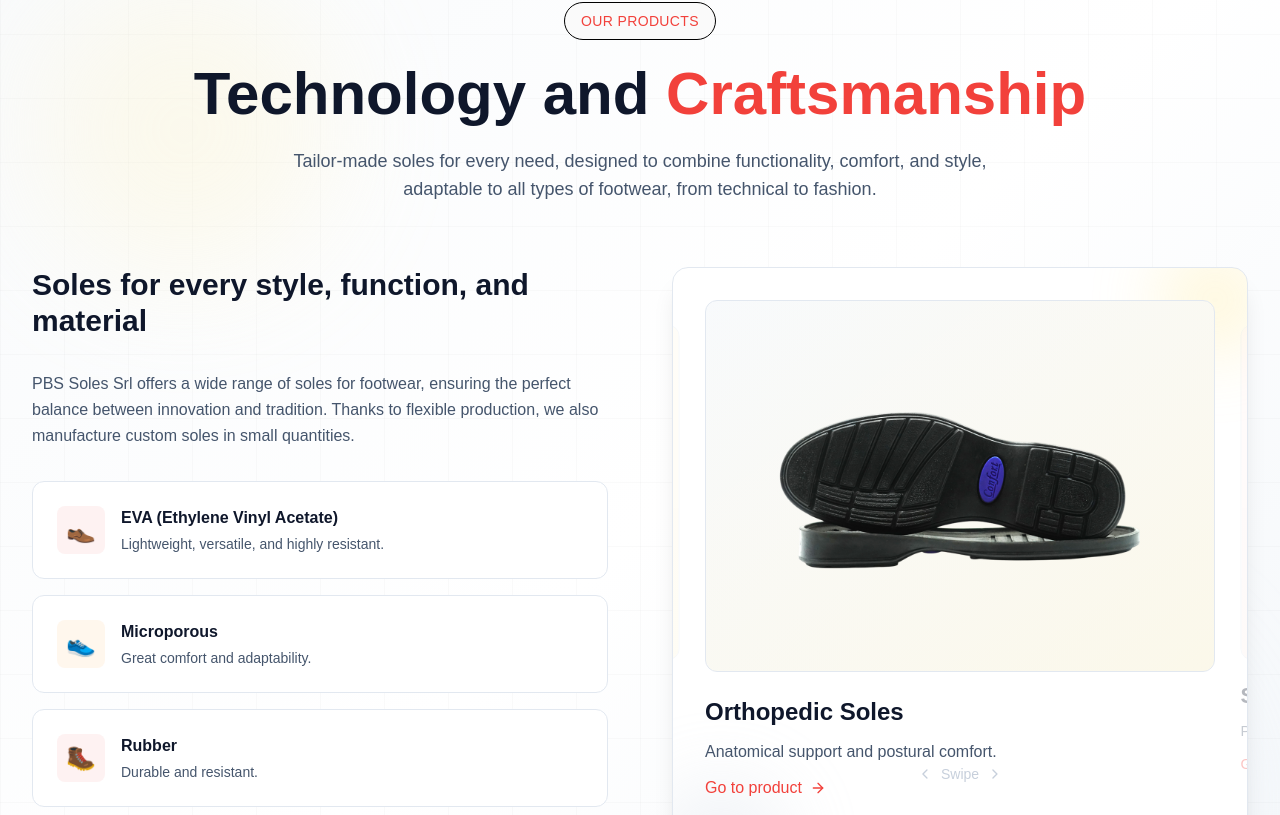
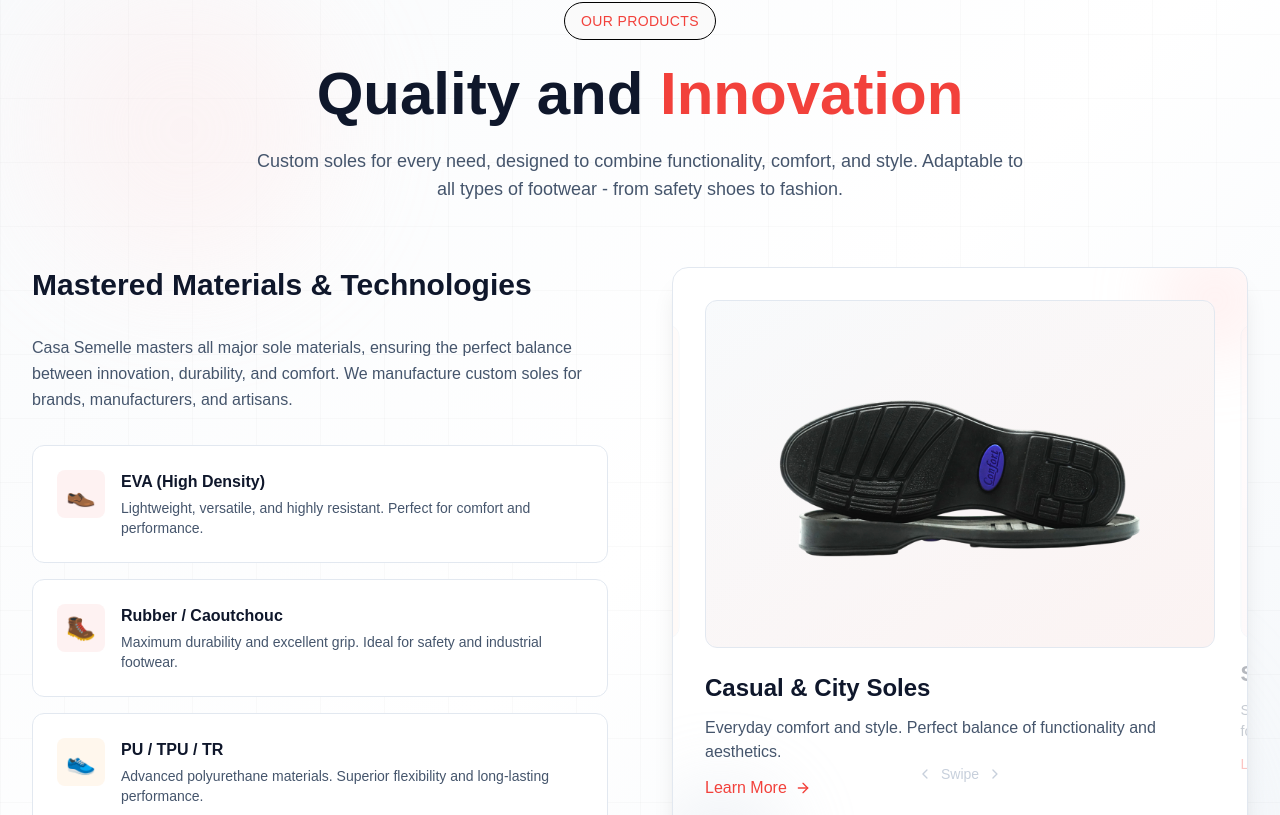
Before and after one commit to MANERO111/soles, a Next.js app: page /homePage in a window 1280 px wide. Shown: the part 1085-1900 px from the top of the page. Built offline with nearby package versions, Linux system fonts and the light colour scheme.

Commit message:
modify text content

```diff
--- a/src/app/homePage/components/heroSection.tsx
+++ b/src/app/homePage/components/heroSection.tsx
@@ -229,7 +229,7 @@ function HeroSection() {
                 <div className="text-sm text-slate-600 mt-1">{t('hero.stats.clients')}</div>
               </div>
               <div>
-                <div className="text-3xl font-bold text-slate-900">4 {t('common.materials')}</div>
+                <div className="text-3xl font-bold text-slate-900">8 {t('common.materials')}</div>
                 <div className="text-sm text-slate-600 mt-1">{t('hero.stats.materials')}</div>
               </div>
             </div>
--- a/src/app/homePage/components/productsSection.tsx
+++ b/src/app/homePage/components/productsSection.tsx
@@ -19,7 +19,7 @@ function ProductsSection() {
       title: t('product.items.lightSole.title'),
       description: t('product.items.lightSole.description'),
       image: "/img/17.png",
-      color: "from-orange-50 to-amber-50"
+      color: "from-red-50 to-orange-50"
     },
     {
       title: t('product.items.orthopedicSoles.title'),
@@ -46,13 +46,7 @@ function ProductsSection() {
       icon: "👞",
       name: t('product.materials.eva.name'),
       description: t('product.materials.eva.description'),
-      color: "bg-red-50 border-red-200"
-    },
-    {
-      icon: "👟",
-      name: t('product.materials.microporous.name'),
-      description: t('product.materials.microporous.description'),
-      color: "bg-orange-50 border-orange-200"
+      color: "bg-red-50 border-[#f2413b]/30"
     },
     {
       icon: "🥾",
@@ -61,10 +55,16 @@ function ProductsSection() {
       color: "bg-red-50 border-red-200"
     },
     {
+      icon: "👟",
+      name: t('product.materials.pu.name'),
+      description: t('product.materials.pu.description'),
+      color: "bg-orange-50 border-orange-200"
+    },
+    {
       icon: "🌱",
-      name: t('product.materials.cork.name'),
-      description: t('product.materials.cork.description'),
-      color: "bg-orange-50 border-orange-200"
+      name: t('product.materials.leather.name'),
+      description: t('product.materials.leather.description'),
+      color: "bg-red-50 border-[#f2413b]/30"
     }
   ];
 
@@ -111,7 +111,6 @@ function ProductsSection() {
     if (!isDragging) return;
     setIsDragging(false);
 
-    // Threshold for slide change (30% of container width)
     const threshold = containerRef.current ? containerRef.current.offsetWidth * 0.3 : 100;
 
     if (dragOffset > threshold) {
@@ -124,7 +123,6 @@ function ProductsSection() {
     setTranslateX(0);
   };
 
-  // Mouse events
   const handleMouseDown = (e: React.MouseEvent) => {
     handleDragStart(e.clientX);
   };
@@ -143,7 +141,6 @@ function ProductsSection() {
     }
   };
 
-  // Touch events
   const handleTouchStart = (e: React.TouchEvent) => {
     handleDragStart(e.touches[0].clientX);
   };
@@ -162,7 +159,7 @@ function ProductsSection() {
       <div className="absolute inset-0 bg-[linear-gradient(rgba(0,0,0,.02)_1px,transparent_1px),linear-gradient(90deg,rgba(0,0,0,.02)_1px,transparent_1px)] bg-[size:64px_64px]"></div>
 
       {/* Decorative Blobs */}
-      <div className="absolute top-20 left-10 w-72 h-72 bg-amber-100 rounded-full blur-3xl opacity-30"></div>
+      <div className="absolute top-20 left-10 w-72 h-72 bg-red-100 rounded-full blur-3xl opacity-30"></div>
       <div className="absolute bottom-40 right-10 w-96 h-96 bg-slate-200 rounded-full blur-3xl opacity-20"></div>
 
       <div className="relative max-w-7xl mx-auto px-4 sm:px-6 lg:px-8">
@@ -214,7 +211,7 @@ function ProductsSection() {
                       <p className="text-sm text-slate-600">{material.description}</p>
                     </div>
                   </div>
-                  <div className="absolute inset-0 rounded-xl bg-gradient-to-r from-amber-500/0 via-amber-500/5 to-amber-500/0 opacity-0 group-hover:opacity-100 transition-opacity duration-300"></div>
+                  <div className="absolute inset-0 rounded-xl bg-gradient-to-r from-[#f2413b]/0 via-[#f2413b]/5 to-[#f2413b]/0 opacity-0 group-hover:opacity-100 transition-opacity duration-300"></div>
                 </div>
               ))}
             </div>
@@ -253,7 +250,7 @@ function ProductsSection() {
                       <div className="space-y-6 h-full flex flex-col">
                         {/* Product Image */}
                         <div className={`flex-1 bg-gradient-to-br ${product.color} rounded-xl flex items-center justify-center relative overflow-hidden group border border-slate-200`}>
-                          <div className="absolute inset-0 bg-gradient-to-br from-transparent to-amber-100/30 group-hover:from-amber-50/20 group-hover:to-amber-100/40 transition-all duration-500"></div>
+                          <div className="absolute inset-0 bg-gradient-to-br from-transparent to-red-100/30 group-hover:from-red-50/20 group-hover:to-red-100/40 transition-all duration-500"></div>
                           <div className="relative z-10 w-full h-full flex items-center justify-center p-8">
                             <div className={`text-8xl transform transition-transform duration-500 ${isActive && !isDragging ? 'scale-100' : 'scale-90'}`}>
                               <Image src={product.image} alt={product.title} width={400} height={400} />
@@ -323,7 +320,7 @@ function ProductsSection() {
               </div>
 
               {/* Decorative Corner Accents */}
-              <div className="absolute -top-4 -right-4 w-24 h-24 bg-amber-200 rounded-full blur-2xl opacity-40"></div>
+              <div className="absolute -top-4 -right-4 w-24 h-24 bg-red-200 rounded-full blur-2xl opacity-40"></div>
               <div className="absolute -bottom-4 -left-4 w-32 h-32 bg-slate-300 rounded-full blur-2xl opacity-30"></div>
             </div>
           </div>
--- a/src/app/locales/en/common.json
+++ b/src/app/locales/en/common.json
@@ -27,59 +27,57 @@
       "clients": "Happy Clients",
       "materials": "Sole Materials"
     },
-
       "product": {
         "badge": "Our Products",
         "title": {
-        "line1": "Technology and",
-        "line2": "Craftsmanship"
+          "line1": "Quality and",
+          "line2": "Innovation"
         },
-        "description": "Tailor-made soles for every need, designed to combine functionality, comfort, and style, adaptable to all types of footwear, from technical to fashion.",
+        "description": "Custom soles for every need, designed to combine functionality, comfort, and style. Adaptable to all types of footwear - from safety shoes to fashion.",
         "materials": {
-        "title": "Soles for every style, function, and material",
-        "description": "PBS Soles Srl offers a wide range of soles for footwear, ensuring the perfect balance between innovation and tradition. Thanks to flexible production, we also manufacture custom soles in small quantities.",
+          "title": "Mastered Materials & Technologies",
+          "description": "Casa Semelle masters all major sole materials, ensuring the perfect balance between innovation, durability, and comfort. We manufacture custom soles for brands, manufacturers, and artisans.",
           "eva": {
-            "name": "EVA (Ethylene Vinyl Acetate)",
-            "description": "Lightweight, versatile, and highly resistant."
-        },
-        "microporous": {
-            "name": "Microporous",
-            "description": "Great comfort and adaptability."
+            "name": "EVA (High Density)",
+            "description": "Lightweight, versatile, and highly resistant. Perfect for comfort and performance."
           },
           "rubber": {
-            "name": "Rubber",
-            "description": "Durable and resistant."
+            "name": "Rubber / Caoutchouc",
+            "description": "Maximum durability and excellent grip. Ideal for safety and industrial footwear."
           },
-        "cork": {
-            "name": "Agglomerated cork",
-            "description": "A natural material for eco-friendly solutions."
+          "pu": {
+            "name": "PU / TPU / TR",
+            "description": "Advanced polyurethane materials. Superior flexibility and long-lasting performance."
+          },
+          "leather": {
+            "name": "Leather & PVC",
+            "description": "Natural and synthetic materials. Classic elegance meets modern functionality."
           }
         },
         "items": {
           "lightSole": {
-            "title": "Light Sole",
-            "description": "Exclusive style and lightweight comfort."
+            "title": "Safety & Industrial Soles",
+            "description": "Robust protection with comfort. Designed for demanding work environments."
           },
           "orthopedicSoles": {
-            "title": "Orthopedic Soles",
-            "description": "Anatomical support and postural comfort."
+            "title": "Casual & City Soles",
+            "description": "Everyday comfort and style. Perfect balance of functionality and aesthetics."
           },
           "flatHeelSoles": {
-            "title": "Soles Flat heel",
-            "description": "Postural comfort, flat heel and durability."
+            "title": "Sandals & Slides",
+            "description": "Summer comfort and durability. Lightweight designs for warm weather footwear."
           },
           "fashionSole": {
-            "title": "Fashion Sole",
-            "description": "Exclusive design and custom finishes."
+            "title": "Custom Designer Soles",
+            "description": "Exclusive designs with custom colors, densities, branding, and logos for your brand."
           }
         },
         "cta": {
-        "product": "Go to product",
+          "product": "Learn More",
           "allProducts": "View All Products"
         },
         "swipe": "Swipe"
       },
-
       "aboutLegacy": {
         "badge": "Our Legacy",
         "title": {
@@ -119,9 +117,8 @@
           "exports": "Export Markets"
         }
       },
-
       "values": {
-        "title": "our values",
+          "title": "Why Choose Casa Semelle",
           "cta": {
             "learnMore": "Learn More",
             "exploreProcess": "Explore Our Process",
@@ -129,41 +126,41 @@
           },
           "items": {
             "expertise": {
-            "title": "5+ Years of Expertise",
-            "description": "Our company takes pride in a team of highly skilled professionals dedicated to excellence in sole manufacturing. With decades of acquired expertise, we master the art of blending materials and technologies to create diverse, customized solutions tailored to each customer's unique requirements.",
-            "badge": "⭐ Experienced"
+              "title": "7+ Years of Excellence",
+              "description": "Founded in 2018, Casa Semelle has rapidly become Morocco's #1 sole manufacturer. Our team of highly skilled professionals masters the art of blending materials and technologies, creating diverse, customized solutions tailored to each customer's unique requirements - from major international brands to local artisans.",
+              "badge": "⭐ Market Leader"
             },
             "innovation": {
-            "title": "Innovative Technology",
-            "description": "Through extensive research and development, we've pioneered advanced systems that significantly reduce the weight of TR, TPU, and PU soles. Our cutting-edge technology delivers distinctive benefits, creating footwear solutions that prioritize lightweight design, superior performance, and exceptional comfort.",
-            "badge": "💡 Innovative"
+              "title": "Complete Material Mastery",
+              "description": "We master all major sole materials: EVA high density, Rubber, PU, TPU, TR, Leather, PVC, and prefabricated soles. Our modern industrial machinery and expertise allow us to deliver exceptional quality across safety footwear, casual shoes, sandals, and custom designer solutions with superior performance and comfort.",
+              "badge": "💡 Multi-Material"
             },
             "flexibility": {
-            "title": "Flexible Order Solutions",
-            "description": "At PBS Soles, we understand diverse client needs and welcome orders of all sizes. With over 20 years of expertise in sole production, we're committed to delivering premium products regardless of order volume. From small batches of 100 pairs to large-scale production, expect efficient service, timely delivery, and unwavering quality.",
-            "badge": "🚀 Flexible"
+              "title": "Partnership with Global Brands",
+              "description": "Casa Semelle is trusted by world-renowned groups including Inditex, confirming our ability to meet the highest international standards. We serve major Moroccan brands, industrial workshops, and artisans alike - delivering premium quality, on-time delivery, and exemplary consistency regardless of project scale.",
+              "badge": "🌍 International"
             }
           }
       },
       "philosophy": {
-        "badge": "Our Philosophy",
+        "badge": "Our Approach",
         "title": {
-          "line1": "Craftsmanship meets",
-          "line2": "Innovation"
+          "line1": "Excellence meets",
+          "line2": "Expertise"
         },
         "description": {
-          "paragraph1": "As a growing company, we believe in the perfect balance between modern technology and traditional handcrafted techniques. Our approach ensures each sole is crafted with precision and passion.",
-          "paragraph2": "50% of our production remains handcrafted - a unique advantage that allows us to handle custom orders, create prototypes, and produce limited-edition collections with unmatched flexibility and quality.",
-          "paragraph3": "Every sole is designed in collaboration with designers and manufacturers, combining functionality, style, and superior materials. Our attention to detail ensures industrial efficiency with artisanal excellence."
+          "paragraph1": "Morocco's #1 sole manufacturer, combining modern machinery with expert craftsmanship. Trusted partner of major international brands.",
+          "paragraph2": "Cutting-edge facilities handling any scale - custom orders to large production. Mastering 8+ materials with unmatched flexibility.",
+          "paragraph3": "Custom solutions with designers and brands: colors, densities, branding, logos. Quality consistency that earned partnerships like Inditex."
         },
         "features": {
-          "custom": "✨ Custom Solutions",
-          "quality": "🎯 Quality Focus",
-          "delivery": "🚀 Fast Delivery"
+          "custom": "✨ Custom Development",
+          "quality": "🎯 International Standards",
+          "delivery": "🚀 Reliable Delivery"
         },
-        "cta": "Get in Touch",
+        "cta": "Partner With Us",
         "images": {
-          "craftsmanship": "Craftsmanship"
+          "craftsmanship": "Manufacturing Excellence"
         }
       },
       "contact": {
@@ -322,7 +319,6 @@
           "reset": "Reset Filters"
         }
       },
-
       "about": {
         "hero": {
           "badge": "Leader in Sole Manufacturing",
--- a/src/app/locales/fr/common.json
+++ b/src/app/locales/fr/common.json
@@ -30,53 +30,53 @@
       "product": {
         "badge": "Nos Produits",
         "title": {
-          "line1": "Technologie et",
-          "line2": "Savoir-Faire"
+          "line1": "Qualité et",
+          "line2": "Innovation"
         },
-        "description": "Des semelles sur mesure pour chaque besoin, conçues pour allier fonctionnalité, confort et style, adaptables à tous types de chaussures, du technique à la mode.",
+        "description": "Semelles sur mesure pour chaque besoin, conçues pour allier fonctionnalité, confort et style. Adaptables à tous les types de chaussures - de la sécurité à la mode.",
         "materials": {
-          "title": "Semelles pour chaque style, fonction et matériau",
-          "description": "PBS Soles Srl offre une large gamme de semelles pour chaussures, garantissant l'équilibre parfait entre innovation et tradition. Grâce à une production flexible, nous fabriquons également des semelles personnalisées en petites quantités.",
+          "title": "Matériaux & Technologies Maîtrisés",
+          "description": "Casa Semelle maîtrise tous les principaux matériaux de semelles, garantissant l'équilibre parfait entre innovation, durabilité et confort. Nous fabriquons des semelles sur mesure pour les marques, fabricants et artisans.",
           "eva": {
-            "name": "EVA (Acétate de Vinyle Éthylène)",
-            "description": "Léger, polyvalent et très résistant."
-          },
-          "microporous": {
-            "name": "Microporous",
-            "description": "Grand confort et adaptabilité."
+            "name": "EVA (Haute Densité)",
+            "description": "Léger, polyvalent et très résistant. Parfait pour le confort et la performance."
           },
           "rubber": {
             "name": "Caoutchouc",
-            "description": "Durable et résistant."
+            "description": "Durabilité maximale et excellente adhérence. Idéal pour les chaussures de sécurité et industrielles."
           },
-          "cork": {
-            "name": "Liège aggloméré",
-            "description": "Un matériau naturel pour des solutions écologiques."
+          "pu": {
+            "name": "PU / TPU / TR",
+            "description": "Matériaux en polyuréthane avancé. Flexibilité supérieure et performance durable."
+          },
+          "leather": {
+            "name": "Cuir & PVC",
+            "description": "Matériaux naturels et synthétiques. L'élégance classique rencontre la fonctionnalité moderne."
           }
         },
         "items": {
           "lightSole": {
-            "title": "Semelle Légère",
-            "description": "Style exclusif et confort léger."
+            "title": "Semelles Sécurité & Industrielles",
+            "description": "Protection robuste avec confort. Conçues pour les environnements de travail exigeants."
           },
           "orthopedicSoles": {
-            "title": "Semelles Orthopédiques",
-            "description": "Support anatomique et confort postural."
+            "title": "Semelles Casual & Ville",
+            "description": "Confort et style au quotidien. Équilibre parfait entre fonctionnalité et esthétique."
           },
           "flatHeelSoles": {
-            "title": "Semelles à talon plat",
-            "description": "Confort postural, talon plat et durabilité."
+            "title": "Sandales & Tongues",
+            "description": "Confort estival et durabilité. Designs légers pour les chaussures de temps chaud."
           },
           "fashionSole": {
-            "title": "Semelle de Mode",
-            "description": "Design exclusif et finitions personnalisées."
+            "title": "Semelles Designer Sur Mesure",
+            "description": "Designs exclusifs avec couleurs, densités, marquages et logos personnalisés pour votre marque."
           }
         },
         "cta": {
-          "product": "Voir le produit",
+          "product": "En Savoir Plus",
           "allProducts": "Voir Tous les Produits"
         },
-        "swipe": "Glisser"
+        "swipe": "Glissez"
       },
       "aboutLegacy": {
         "badge": "Notre Héritage",
@@ -118,49 +118,49 @@
         }
       },
       "values": {
-        "title": "nos valeurs",
+          "title": "Pourquoi Choisir Casa Semelle",
           "cta": {
             "learnMore": "En Savoir Plus",
-          "exploreProcess": "Explorer Notre Processus",
+            "exploreProcess": "Découvrir Notre Processus",
             "contactTeam": "Contacter Notre Équipe"
           },
           "items": {
             "expertise": {
-            "title": "5+ Ans d'Expertise",
-            "description": "Notre entreprise s'enorgueillit d'une équipe de professionnels hautement qualifiés dédiés à l'excellence dans la fabrication de semelles. Avec des décennies d'expertise acquise, nous maîtrisons l'art de mélanger les matériaux et les technologies pour créer des solutions diversifiées et personnalisées adaptées aux exigences uniques de chaque client.",
-            "badge": "⭐ Expérimenté"
+              "title": "7+ Ans d'Excellence",
+              "description": "Fondée en 2018, Casa Semelle est rapidement devenue le numéro un marocain de la fabrication de semelles. Notre équipe de professionnels hautement qualifiés maîtrise l'art de combiner matériaux et technologies, créant des solutions diversifiées et sur mesure adaptées aux exigences uniques de chaque client - des grandes marques internationales aux artisans locaux.",
+              "badge": "⭐ Leader du Marché"
             },
             "innovation": {
-            "title": "Technologie Innovante",
-            "description": "Grâce à une recherche et un développement approfondis, nous avons été les pionniers de systèmes avancés qui réduisent considérablement le poids des semelles TR, TPU et PU. Notre technologie de pointe offre des avantages distinctifs, créant des solutions de chaussures qui privilégient la conception légère, les performances supérieures et le confort exceptionnel.",
-            "badge": "💡 Innovant"
+              "title": "Maîtrise Complète des Matériaux",
+              "description": "Nous maîtrisons tous les principaux matériaux de semelles : EVA haute densité, Caoutchouc, PU, TPU, TR, Cuir, PVC et semelles préfabriquées. Notre machinerie industrielle moderne et notre expertise nous permettent de livrer une qualité exceptionnelle pour les chaussures de sécurité, les chaussures casual, les sandales et les solutions designer sur mesure avec performance et confort supérieurs.",
+              "badge": "💡 Multi-Matériaux"
             },
             "flexibility": {
-            "title": "Solutions de Commande Flexibles",
-            "description": "Chez PBS Soles, nous comprenons les besoins diversifiés des clients et accueillons les commandes de toutes tailles. Avec plus de 20 ans d'expertise dans la production de semelles, nous nous engageons à fournir des produits premium quel que soit le volume de commande. Des petits lots de 100 paires à la production à grande échelle, attendez-vous à un service efficace, une livraison ponctuelle et une qualité inébranlable.",
-            "badge": "🚀 Flexible"
+              "title": "Partenariat avec des Marques Mondiales",
+              "description": "Casa Semelle est approuvée par des groupes de renommée mondiale dont Inditex, confirmant notre capacité à répondre aux standards internationaux les plus exigeants. Nous servons les grandes marques marocaines, les ateliers industriels et les artisans - offrant une qualité premium, des livraisons ponctuelles et une constance exemplaire quelle que soit l'ampleur du projet.",
+              "badge": "🌍 International"
             }
           }
       },
       "philosophy": {
-        "badge": "Notre Philosophie",
+        "badge": "Notre Approche",
         "title": {
-          "line1": "Savoir-faire rencontre",
-          "line2": "Innovation"
+          "line1": "L'Excellence rencontre",
+          "line2": "l'Expertise"
         },
         "description": {
-          "paragraph1": "En tant qu'entreprise en croissance, nous croyons en l'équilibre parfait entre la technologie moderne et les techniques artisanales traditionnelles. Notre approche garantit que chaque semelle est fabriquée avec précision et passion.",
-          "paragraph2": "50% de notre production reste artisanale - un avantage unique qui nous permet de traiter les commandes personnalisées, de créer des prototypes et de produire des collections en édition limitée avec une flexibilité et une qualité inégalées.",
-          "paragraph3": "Chaque semelle est conçue en collaboration avec des designers et des fabricants, combinant fonctionnalité, style et matériaux supérieurs. Notre souci du détail garantit une efficacité industrielle avec une excellence artisanale."
+          "paragraph1": "Numéro un marocain de la fabrication de semelles, alliant machinerie moderne et savoir-faire expert. Partenaire de confiance des grandes marques internationales.",
+          "paragraph2": "Installations de pointe pour tout volume - commandes sur mesure à production massive. Maîtrise de 8+ matériaux avec flexibilité inégalée.",
+          "paragraph3": "Solutions sur mesure avec designers et marques : couleurs, densités, marquages, logos. Constance qualité ayant valu des partenariats comme Inditex."
         },
         "features": {
-          "custom": "✨ Solutions Personnalisées",
-          "quality": "🎯 Focus Qualité",
-          "delivery": "🚀 Livraison Rapide"
+          "custom": "✨ Développement Sur Mesure",
+          "quality": "🎯 Standards Internationaux",
+          "delivery": "🚀 Livraison Fiable"
         },
-        "cta": "Entrer en Contact",
+        "cta": "Devenez Partenaire",
         "images": {
-          "craftsmanship": "Savoir-faire"
+          "craftsmanship": "Excellence Manufacturière"
         }
       },
       "contact": {
```
Lines whose indentation alone changed are shown as unchanged.
